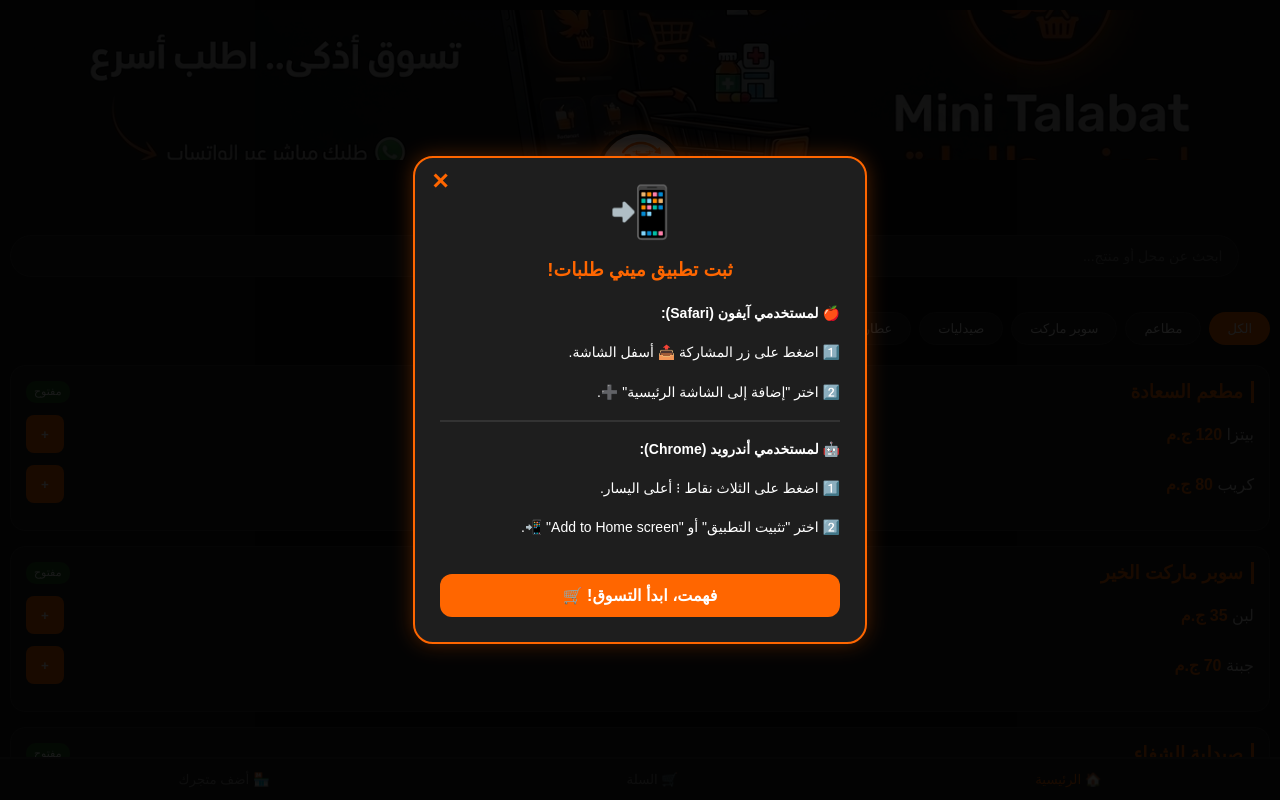
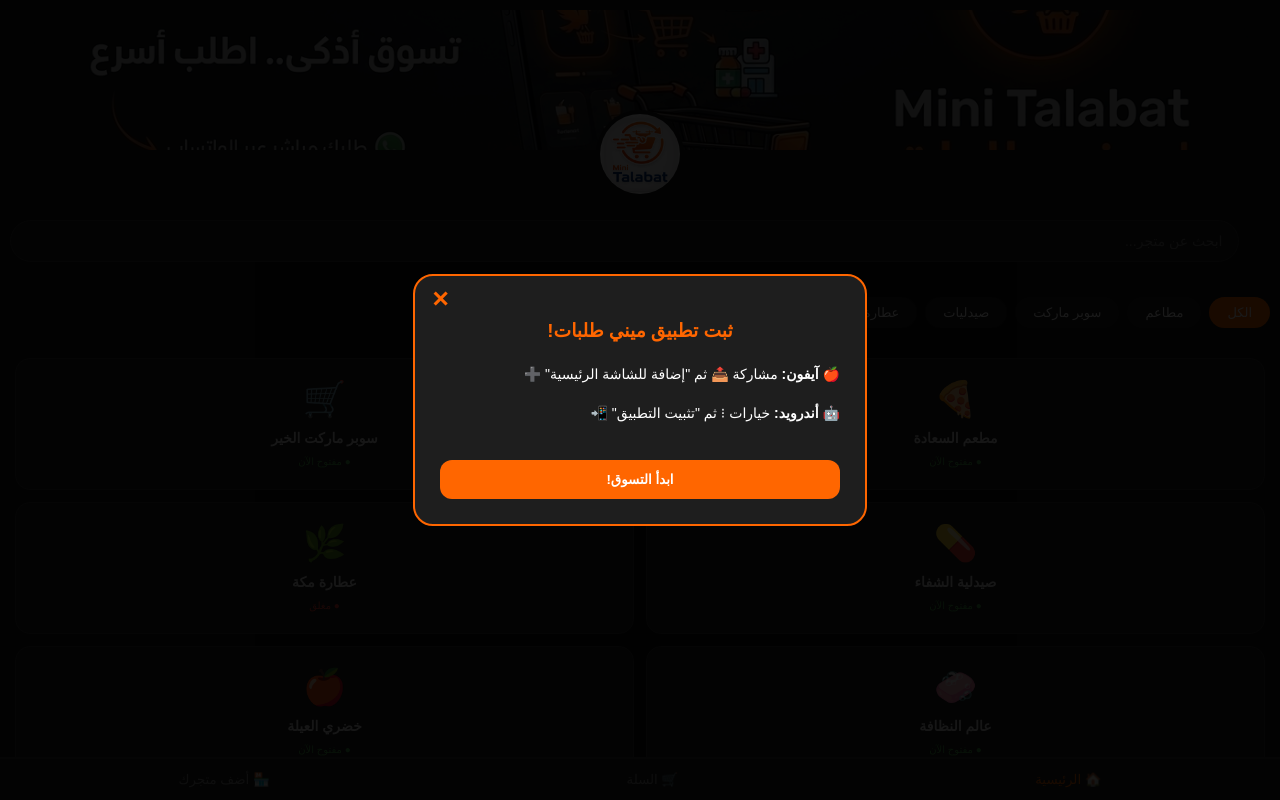
Before and after one commit to hazemkego-spec/minitalabat2, a Next.js app: page / in a window 1280 px wide. Shown: the top 800 px of the page. Built offline with nearby package versions, Linux system fonts and the light colour scheme.

Commit message:
Update page.js

```diff
--- a/app/page.js
+++ b/app/page.js
@@ -10,14 +10,14 @@ export default function MiniTalabat() {
   const [locationUrl, setLocationUrl] = useState('');
   const [showInstallGuide, setShowInstallGuide] = useState(false);
   const [orderCount, setOrderCount] = useState(0);
+  const [selectedShop, setSelectedShop] = useState(null); // حالة المتجر المختار
+
   const MAIN_PHONE = "201122947479";
-
   const [customerInfo, setCustomerInfo] = useState({ name: '', phone: '', address: '' });
 
   useEffect(() => {
     const saved = localStorage.getItem('miniTalabat_user');
     if (saved) setCustomerInfo(JSON.parse(saved));
-
     const savedCount = localStorage.getItem('miniTalabat_orderCount');
     if (savedCount) setOrderCount(parseInt(savedCount));
 
@@ -33,19 +33,19 @@ export default function MiniTalabat() {
 
   const categories = ["الكل", "مطاعم", "سوبر ماركت", "صيدليات", "عطارة", "منظفات", "خضروات وفواكه"];
 
+  // إضافة أيقونات تعبيرية للمتاجر لتناسب شكل المربعات
   const shops = [
-    { id: 1, category: "مطاعم", name: "مطعم السعادة", isOpen: true, items: [{ name: "بيتزا", price: 120 }, { name: "كريب", price: 80 }] },
-    { id: 2, category: "سوبر ماركت", name: "سوبر ماركت الخير", isOpen: true, items: [{ name: "لبن", price: 35 }, { name: "جبنة", price: 70 }] },
-    { id: 3, category: "صيدليات", name: "صيدلية الشفاء", isOpen: true, items: [{ name: "بندول", price: 30 }] },
-    { id: 4, category: "عطارة", name: "عطارة مكة", isOpen: false, items: [{ name: "فلفل أسود", price: 20 }] },
-    { id: 5, category: "منظفات", name: "عالم النظافة", isOpen: true, items: [{ name: "مسحوق غسيل", price: 45 }] },
-    { id: 6, category: "خضروات وفواكه", name: "خضري العيلة", isOpen: true, items: [{ name: "طماطم 1ك", price: 15 }] }
+    { id: 1, category: "مطاعم", name: "مطعم السعادة", isOpen: true, items: [{ name: "بيتزا", price: 120 }, { name: "كريب", price: 80 }], icon: "🍕" },
+    { id: 2, category: "سوبر ماركت", name: "سوبر ماركت الخير", isOpen: true, items: [{ name: "لبن", price: 35 }, { name: "جبنة", price: 70 }], icon: "🛒" },
+    { id: 3, category: "صيدليات", name: "صيدلية الشفاء", isOpen: true, items: [{ name: "بندول", price: 30 }], icon: "💊" },
+    { id: 4, category: "عطارة", name: "عطارة مكة", isOpen: false, items: [{ name: "فلفل أسود", price: 20 }], icon: "🌿" },
+    { id: 5, category: "منظفات", name: "عالم النظافة", isOpen: true, items: [{ name: "مسحوق غسيل", price: 45 }], icon: "🧼" },
+    { id: 6, category: "خضروات وفواكه", name: "خضري العيلة", isOpen: true, items: [{ name: "طماطم 1ك", price: 15 }], icon: "🍎" }
   ];
 
   const filteredShops = shops.filter(shop => {
     const matchesCategory = activeCategory === 'الكل' || shop.category === activeCategory;
-    const matchesSearch = shop.name.includes(searchQuery) ||
-                         shop.items.some(item => item.name.includes(searchQuery));
+    const matchesSearch = shop.name.includes(searchQuery);
     return matchesCategory && matchesSearch;
   });
 
@@ -102,7 +102,6 @@ export default function MiniTalabat() {
 
   const sendOrder = () => {
     if(!customerInfo.name || !customerInfo.phone || !customerInfo.address) return alert("برجاء ملء بيانات التوصيل");
-
     const newOrderNum = orderCount + 1;
     setOrderCount(newOrderNum);
     localStorage.setItem('miniTalabat_orderCount', newOrderNum.toString());
@@ -114,25 +113,12 @@ export default function MiniTalabat() {
       orderDetails += `\n*🏠 متجر: ${shop}*\n`;
       grouped[shop].forEach(item => {
         const noteText = item.note ? ` _(ملاحظة: ${item.note})_` : "";
-        // التعديل الجديد هنا: إظهار كلمة "الكمية" بوضوح
         orderDetails += `  ▫️ *${item.name}* (الكمية: ${item.quantity})${noteText} ⬅️ ${item.price * item.quantity}ج\n`;
       });
     }
 
     const locText = locationUrl ? `\n📍 *رابط الموقع:* ${locationUrl}` : "";
-
-    const message = `*🧾 فاتورة رقم: #${newOrderNum}*
-------------------------------
-*🚀 طلب جديد من Mini Talabat*
-
-👤 *العميل:* ${customerInfo.name}
-📞 *الهاتف:* ${customerInfo.phone}
-📍 *العنوان:* ${customerInfo.address}${locText}
-
-*🛒 تفاصيل الطلب:*
-${orderDetails}
-------------------------------
-💰 *الإجمالي النهائي: ${calculateTotal()} ج.م*`;
+    const message = `*🧾 فاتورة رقم: #${newOrderNum}*\n------------------------------\n*🚀 طلب جديد من Mini Talabat*\n\n👤 *العميل:* ${customerInfo.name}\n📞 *الهاتف:* ${customerInfo.phone}\n📍 *العنوان:* ${customerInfo.address}${locText}\n\n*🛒 تفاصيل الطلب:*\n${orderDetails}\n------------------------------\n💰 *الإجمالي النهائي: ${calculateTotal()} ج.م*`;
 
     window.open(`https://wa.me/${MAIN_PHONE}?text=${encodeURIComponent(message)}`, '_blank');
   };
@@ -142,32 +128,25 @@ ${orderDetails}
       navigator.geolocation.getCurrentPosition((pos) => {
         const url = `https://www.google.com/maps?q=${pos.coords.latitude},${pos.coords.longitude}`;
         setLocationUrl(url);
-        alert("تم تحديد موقعك بنجاح ✅ سيم إرساله مع الطلب");
-      }, () => {
-        alert("برجاء تفعيل الـ GPS لتحديد موقعك");
-      });
+        alert("تم تحديد موقعك بنجاح ✅");
+      }, () => alert("برجاء تفعيل الـ GPS"));
     }
   };
 
   return (
     <div dir="rtl" style={{ padding: '10px', fontFamily: 'sans-serif', backgroundColor: '#121212', color: '#e0e0e0', minHeight: '100vh', paddingBottom: '110px' }}>
 
+      {/* تعليمات التحميل */}
       {showInstallGuide && (
         <div style={{ position: 'fixed', inset: 0, backgroundColor: 'rgba(0,0,0,0.9)', zIndex: 3000, display: 'flex', alignItems: 'center', justifyContent: 'center', padding: '20px' }}>
-          <div style={{ backgroundColor: '#1e1e1e', borderRadius: '20px', padding: '25px', border: '2px solid #FF6600', position: 'relative', width: '100%', maxWidth: '400px', textAlign: 'center', boxShadow: '0 0 20px rgba(255, 102, 0, 0.3)' }}>
-            <button onClick={() => setShowInstallGuide(false)} style={{ position: 'absolute', top: '10px', left: '10px', background: 'none', border: 'none', color: '#FF6600', fontSize: '22px', fontWeight: 'bold', cursor: 'pointer' }}>✕</button>
-            <div style={{ fontSize: '50px', marginBottom: '10px' }}>📲</div>
+          <div style={{ backgroundColor: '#1e1e1e', borderRadius: '20px', padding: '25px', border: '2px solid #FF6600', position: 'relative', width: '100%', maxWidth: '400px', textAlign: 'center' }}>
+            <button onClick={() => setShowInstallGuide(false)} style={{ position: 'absolute', top: '10px', left: '10px', background: 'none', border: 'none', color: '#FF6600', fontSize: '22px', fontWeight: 'bold' }}>✕</button>
             <h3 style={{ color: '#FF6600', marginBottom: '20px' }}>ثبت تطبيق ميني طلبات!</h3>
             <div style={{ textAlign: 'right', fontSize: '14px', lineHeight: '1.8', color: '#fff' }}>
-              <p><b>🍎 لمستخدمي آيفون (Safari):</b></p>
-              <p>1️⃣ اضغط على زر المشاركة 📤 أسفل الشاشة.</p>
-              <p>2️⃣ اختر "إضافة إلى الشاشة الرئيسية" ➕.</p>
-              <hr style={{ border: '0.5px solid #333', margin: '15px 0' }} />
-              <p><b>🤖 لمستخدمي أندرويد (Chrome):</b></p>
-              <p>1️⃣ اضغط على الثلاث نقاط ⁝ أعلى اليسار.</p>
-              <p>2️⃣ اختر "تثبيت التطبيق" أو "Add to Home screen" 📲.</p>
+              <p><b>🍎 آيفون:</b> مشاركة 📤 ثم "إضافة للشاشة الرئيسية" ➕</p>
+              <p><b>🤖 أندرويد:</b> خيارات ⁝ ثم "تثبيت التطبيق" 📲</p>
             </div>
-            <button onClick={() => setShowInstallGuide(false)} style={{ width: '100%', padding: '12px', backgroundColor: '#FF6600', color: '#fff', border: 'none', borderRadius: '12px', marginTop: '20px', fontWeight: 'bold', fontSize: '16px' }}>فهمت، ابدأ التسوق! 🛒</button>
+            <button onClick={() => setShowInstallGuide(false)} style={{ width: '100%', padding: '12px', backgroundColor: '#FF6600', color: '#fff', border: 'none', borderRadius: '12px', marginTop: '20px', fontWeight: 'bold' }}>ابدأ التسوق!</button>
           </div>
         </div>
       )}
@@ -175,41 +154,65 @@ ${orderDetails}
       {activeTab === 'home' && (
         <>
           <header style={{ position: 'relative', width: '100%', marginBottom: '20px', textAlign: 'center', display: 'flex', flexDirection: 'column', alignItems: 'center' }}>
-            <div style={{ width: '100%', height: '150px', backgroundImage: 'url("/cover.png")', backgroundSize: 'cover', backgroundPosition: 'center', borderRadius: '0 0 20px 20px', position: 'relative', marginBottom: '45px' }}>
+            <div style={{ width: '100%', height: '140px', backgroundImage: 'url("/cover.png")', backgroundSize: 'cover', backgroundPosition: 'center', borderRadius: '0 0 20px 20px', position: 'relative', marginBottom: '40px' }}>
               <div style={{ position: 'absolute', inset: 0, backgroundColor: 'rgba(0,0,0,0.3)', borderRadius: '0 0 20px 20px' }}></div>
             </div>
-            <div style={{ position: 'absolute', top: '120px', zIndex: 2, display: 'flex', flexDirection: 'column', alignItems: 'center' }}>
-              <img src="/mall-logo.png" alt="Logo" style={{ width: '80px', height: '80px', borderRadius: '50%', border: '4px solid #121212', filter: 'drop-shadow(0 0 10px #FF6600)' }} />
-            </div>
+            <img src="/mall-logo.png" alt="Logo" style={{ position: 'absolute', top: '100px', width: '80px', height: '80px', borderRadius: '50%', border: '4px solid #121212', zIndex: 2 }} />
+
+            {!selectedShop && (
               <div style={{ position: 'relative', margin: '30px 5px 15px 5px', width: '95%', zIndex: 1 }}>
                 <input
-                type="text" placeholder="ابحث عن محل أو منتج..." value={searchQuery}
+                  type="text" placeholder="ابحث عن متجر..." value={searchQuery}
                   onChange={(e) => setSearchQuery(e.target.value)}
                   style={{ width: '100%', padding: '12px 15px', borderRadius: '25px', border: '1px solid #333', backgroundColor: '#1e1e1e', color: '#fff', outline: 'none', fontSize: '14px' }}
                 />
               </div>
+            )}
           </header>
 
-          <div style={{ display: 'flex', overflowX: 'auto', gap: '8px', marginBottom: '15px', paddingBottom: '5px', scrollbarWidth: 'none' }}>
+          {!selectedShop ? (
+            /* عرض شاشة المتاجر الرئيسية */
+            <>
+              <div style={{ display: 'flex', overflowX: 'auto', gap: '8px', marginBottom: '20px', paddingBottom: '5px', scrollbarWidth: 'none' }}>
                 {categories.map(cat => (
-              <button key={cat} onClick={() => setActiveCategory(cat)} style={{ padding: '8px 18px', borderRadius: '20px', border: activeCategory === cat ? 'none' : '1px solid #333', backgroundColor: activeCategory === cat ? '#FF6600' : '#1e1e1e', color: '#fff', whiteSpace: 'nowrap', fontSize: '13px' }}>{cat}</button>
+                  <button key={cat} onClick={() => setActiveCategory(cat)} style={{ padding: '8px 18px', borderRadius: '20px', border: 'none', backgroundColor: activeCategory === cat ? '#FF6600' : '#1e1e1e', color: '#fff', whiteSpace: 'nowrap', fontSize: '13px' }}>{cat}</button>
                 ))}
               </div>
 
+              <div style={{ display: 'grid', gridTemplateColumns: 'repeat(2, 1fr)', gap: '12px', padding: '5px' }}>
                 {filteredShops.map(shop => (
-            <div key={shop.id} style={{ border: '1px solid #333', borderRadius: '15px', padding: '15px', marginBottom: '15px', backgroundColor: '#1e1e1e' }}>
-              <div style={{ display: 'flex', justifyContent: 'space-between', marginBottom: '10px' }}>
-                <h3 style={{ margin: 0, color: '#FF6600', borderRight: '3px solid #FF6600', paddingRight: '8px' }}>{shop.name}</h3>
-                <span style={{ fontSize: '11px', padding: '4px 8px', borderRadius: '10px', backgroundColor: shop.isOpen ? '#1b5e20' : '#b71c1c', color: '#fff' }}>{shop.isOpen ? 'مفتوح' : 'مغلق'}</span>
-              </div>
-              {shop.items.map(item => (
-                <div key={item.name} style={{ display: 'flex', justifyContent: 'space-between', alignItems: 'center', margin: '12px 0' }}>
-                  <span>{item.name} <b style={{color: '#FF6600'}}>{item.price} ج.م</b></span>
-                  {shop.isOpen && <button onClick={() => addToCart(shop.name, item)} style={{ backgroundColor: '#FF6600', color: '#fff', border: 'none', borderRadius: '8px', width: '38px', height: '38px', fontWeight: 'bold' }}>+</button>}
+                  <div key={shop.id} onClick={() => setSelectedShop(shop)} style={{ backgroundColor: '#1e1e1e', borderRadius: '15px', padding: '20px 10px', textAlign: 'center', border: '1px solid #333', cursor: 'pointer', transition: '0.3s' }}>
+                    <div style={{ fontSize: '35px', marginBottom: '10px' }}>{shop.icon}</div>
+                    <h4 style={{ margin: '5px 0', fontSize: '14px' }}>{shop.name}</h4>
+                    <span style={{ fontSize: '10px', color: shop.isOpen ? '#4caf50' : '#f44336' }}>{shop.isOpen ? '● مفتوح الآن' : '● مغلق'}</span>
                   </div>
                 ))}
               </div>
+            </>
+          ) : (
+            /* عرض صفحة المتجر المختار */
+            <div style={{ padding: '0 5px animate-in' }}>
+              <div style={{ display: 'flex', alignItems: 'center', gap: '10px', marginBottom: '20px' }}>
+                <button onClick={() => setSelectedShop(null)} style={{ backgroundColor: '#333', color: '#fff', border: 'none', borderRadius: '50%', width: '40px', height: '40px', fontSize: '20px' }}>→</button>
+                <div>
+                  <h2 style={{ margin: 0, color: '#FF6600', fontSize: '18px' }}>{selectedShop.name}</h2>
+                  <small style={{ color: '#888' }}>قائمة المنتجات</small>
+                </div>
+              </div>
+
+              {selectedShop.items.map(item => (
+                <div key={item.name} style={{ display: 'flex', justifyContent: 'space-between', alignItems: 'center', backgroundColor: '#1e1e1e', padding: '15px', borderRadius: '15px', marginBottom: '10px', border: '1px solid #222' }}>
+                  <div style={{ display: 'flex', flexDirection: 'column' }}>
+                    <span style={{ fontWeight: 'bold' }}>{item.name}</span>
+                    <span style={{ color: '#FF6600', fontSize: '14px', marginTop: '4px' }}>{item.price} ج.م</span>
+                  </div>
+                  {selectedShop.isOpen && (
+                    <button onClick={() => addToCart(selectedShop.name, item)} style={{ backgroundColor: '#FF6600', color: '#fff', border: 'none', borderRadius: '10px', width: '40px', height: '40px', fontSize: '20px', fontWeight: 'bold' }}>+</button>
+                  )}
+                </div>
               ))}
+            </div>
+          )}
         </>
       )}
 
@@ -217,16 +220,16 @@ ${orderDetails}
         <div style={{ padding: '5px' }}>
           <h2 style={{ color: '#FF6600', textAlign: 'center' }}>سلة المشتريات 🛒</h2>
           {Object.keys(cart).length === 0 ? (
-            <p style={{ textAlign: 'center', color: '#666', marginTop: '50px' }}>السلة فارغة حالياً.. املأها بالخير! 🧡</p>
+            <p style={{ textAlign: 'center', color: '#666', marginTop: '50px' }}>السلة فارغة حالياً 🧡</p>
           ) : (
             <>
               {Object.keys(getGroupedCart()).map(shopName => (
-                <div key={shopName} style={{ marginBottom: '20px', border: '1px solid #333', borderRadius: '12px', overflow: 'hidden' }}>
+                <div key={shopName} style={{ marginBottom: '15px', border: '1px solid #333', borderRadius: '12px', overflow: 'hidden' }}>
                   <div style={{ backgroundColor: '#333', padding: '8px 15px', color: '#FF6600', fontWeight: 'bold' }}>📍 متجر: {shopName}</div>
                   {getGroupedCart()[shopName].map(item => (
                     <div key={item.key} style={{ padding: '12px', borderBottom: '1px solid #222', backgroundColor: '#1e1e1e' }}>
                       <div style={{ display: 'flex', justifyContent: 'space-between', alignItems: 'center' }}>
-                        <span>{item.name} <small style={{color: '#888'}}>({item.quantity}ق)</small></span>
+                        <span>{item.name} <small style={{color: '#888'}}>(الكمية: {item.quantity})</small></span>
                         <div style={{ display: 'flex', alignItems: 'center', gap: '10px' }}>
                           <b style={{color: '#FF6600'}}>{item.price * item.quantity}ج</b>
                           <button onClick={() => removeFromCart(item.key)} style={{ color: '#ff4444', background: 'none', border: '1px solid #ff4444', borderRadius: '50%', width: '22px', height: '22px' }}>-</button>
@@ -242,15 +245,10 @@ ${orderDetails}
                 <input placeholder="الاسم" value={customerInfo.name} onChange={e => setCustomerInfo({...customerInfo, name: e.target.value})} style={inputStyle} />
                 <input placeholder="الموبايل" value={customerInfo.phone} onChange={e => setCustomerInfo({...customerInfo, phone: e.target.value})} style={inputStyle} />
                 <input placeholder="العنوان بالتفصيل" value={customerInfo.address} onChange={e => setCustomerInfo({...customerInfo, address: e.target.value})} style={inputStyle} />
-
-                <button
-                  onClick={handleGetLocation}
-                  style={{ width: '100%', padding: '10px', backgroundColor: locationUrl ? '#1b5e20' : '#444', color: '#fff', border: 'none', borderRadius: '10px', marginBottom: '10px', fontSize: '13px', display: 'flex', alignItems: 'center', justifyContent: 'center', gap: '5px' }}
-                >
+                <button onClick={handleGetLocation} style={{ width: '100%', padding: '10px', backgroundColor: locationUrl ? '#1b5e20' : '#444', color: '#fff', border: 'none', borderRadius: '10px', marginBottom: '10px' }}>
                   {locationUrl ? "✅ تم تحديد موقعك" : "📍 تحديد موقعي تلقائياً (GPS)"}
                 </button>
-
-                <div style={{ marginTop: '15px', textAlign: 'center', fontSize: '18px', fontWeight: 'bold' }}>إجمالي الحساب: {calculateTotal()} ج.م</div>
+                <div style={{ textAlign: 'center', fontSize: '18px', fontWeight: 'bold' }}>إجمالي الحساب: {calculateTotal()} ج.م</div>
                 <button onClick={sendOrder} style={{ width: '100%', padding: '15px', backgroundColor: '#25D366', color: '#fff', border: 'none', borderRadius: '12px', marginTop: '15px', fontWeight: 'bold' }}>إرسال للواتساب ✅</button>
               </div>
             </>
@@ -259,22 +257,20 @@ ${orderDetails}
       )}
 
       {activeTab === 'addShop' && (
-        <div style={{ padding: '20px', textAlign: 'center', position: 'relative', overflow: 'hidden', minHeight: '85vh', display: 'flex', flexDirection: 'column', justifyContent: 'center' }}>
-          <img src="/mall-logo.png" alt="Watermark" style={{ position: 'absolute', top: '50%', left: '50%', transform: 'translate(-50%, -50%)', width: '320px', height: '320px', borderRadius: '50%', opacity: '0.1', pointerEvents: 'none', zIndex: 0 }} />
-          <div style={{ position: 'relative', zIndex: 1 }}>
+        <div style={{ padding: '20px', textAlign: 'center', minHeight: '80vh', display: 'flex', flexDirection: 'column', justifyContent: 'center' }}>
           <h2 style={{ color: '#FF6600' }}>خليك شريك في النجاح!</h2>
-            <p style={{ lineHeight: '1.6', color: '#eee', marginBottom: '30px' }}>انضم لـ **Mini Talabat** واوصل لآلاف العملاء في منطقتك بكل سهولة.</p>
-            <button onClick={() => window.open(`https://wa.me/${MAIN_PHONE}?text=${encodeURIComponent("أهلاً، حابب أعرف تفاصيل إزاي أضيف محلي")}`)} style={{ width: '100%', padding: '15px', backgroundColor: '#FF6600', color: '#fff', border: 'none', borderRadius: '12px', fontWeight: 'bold' }}>تواصل معنا واتساب 📲</button>
-          </div>
+          <p>انضم لـ Mini Talabat واوصل لعملاء أكتر.</p>
+          <button onClick={() => window.open(`https://wa.me/${MAIN_PHONE}?text=حابب أضيف محلي في التطبيق`)} style={{ width: '100%', padding: '15px', backgroundColor: '#FF6600', color: '#fff', border: 'none', borderRadius: '12px', fontWeight: 'bold' }}>تواصل معنا واتساب 📲</button>
         </div>
       )}
 
       <nav style={{ position: 'fixed', bottom: 0, left: 0, right: 0, backgroundColor: '#1e1e1e', display: 'flex', justifyContent: 'space-around', padding: '12px 0', borderTop: '2px solid #333', zIndex: 1000 }}>
-        <button onClick={() => setActiveTab('home')} style={{ background: 'none', border: 'none', color: activeTab === 'home' ? '#FF6600' : '#888' }}>🏠 الرئيسية</button>
-        <button onClick={() => setActiveTab('cart')} style={{ background: 'none', border: 'none', color: activeTab === 'cart' ? '#FF6600' : '#888', position: 'relative' }}>🛒 السلة {Object.keys(cart).length > 0 && <span style={{ backgroundColor: '#FF6600', color: '#fff', borderRadius: '50%', padding: '2px 6px', fontSize: '10px' }}>{Object.keys(cart).length}</span>}</button>
+        <button onClick={() => {setActiveTab('home'); setSelectedShop(null);}} style={{ background: 'none', border: 'none', color: (activeTab === 'home') ? '#FF6600' : '#888' }}>🏠 الرئيسية</button>
+        <button onClick={() => setActiveTab('cart')} style={{ background: 'none', border: 'none', color: activeTab === 'cart' ? '#FF6600' : '#888' }}>🛒 السلة {Object.keys(cart).length > 0 && <span style={{ backgroundColor: '#FF6600', color: '#fff', borderRadius: '50%', padding: '2px 6px', fontSize: '10px' }}>{Object.keys(cart).length}</span>}</button>
         <button onClick={() => setActiveTab('addShop')} style={{ background: 'none', border: 'none', color: activeTab === 'addShop' ? '#FF6600' : '#888' }}>🏪 أضف متجرك</button>
       </nav>
     </div>
   );
 }
+
 const inputStyle = { width: '100%', padding: '12px', borderRadius: '10px', border: '1px solid #333', backgroundColor: '#121212', color: '#fff', marginBottom: '10px', outline: 'none' };
```
Lines whose indentation alone changed are shown as unchanged.
